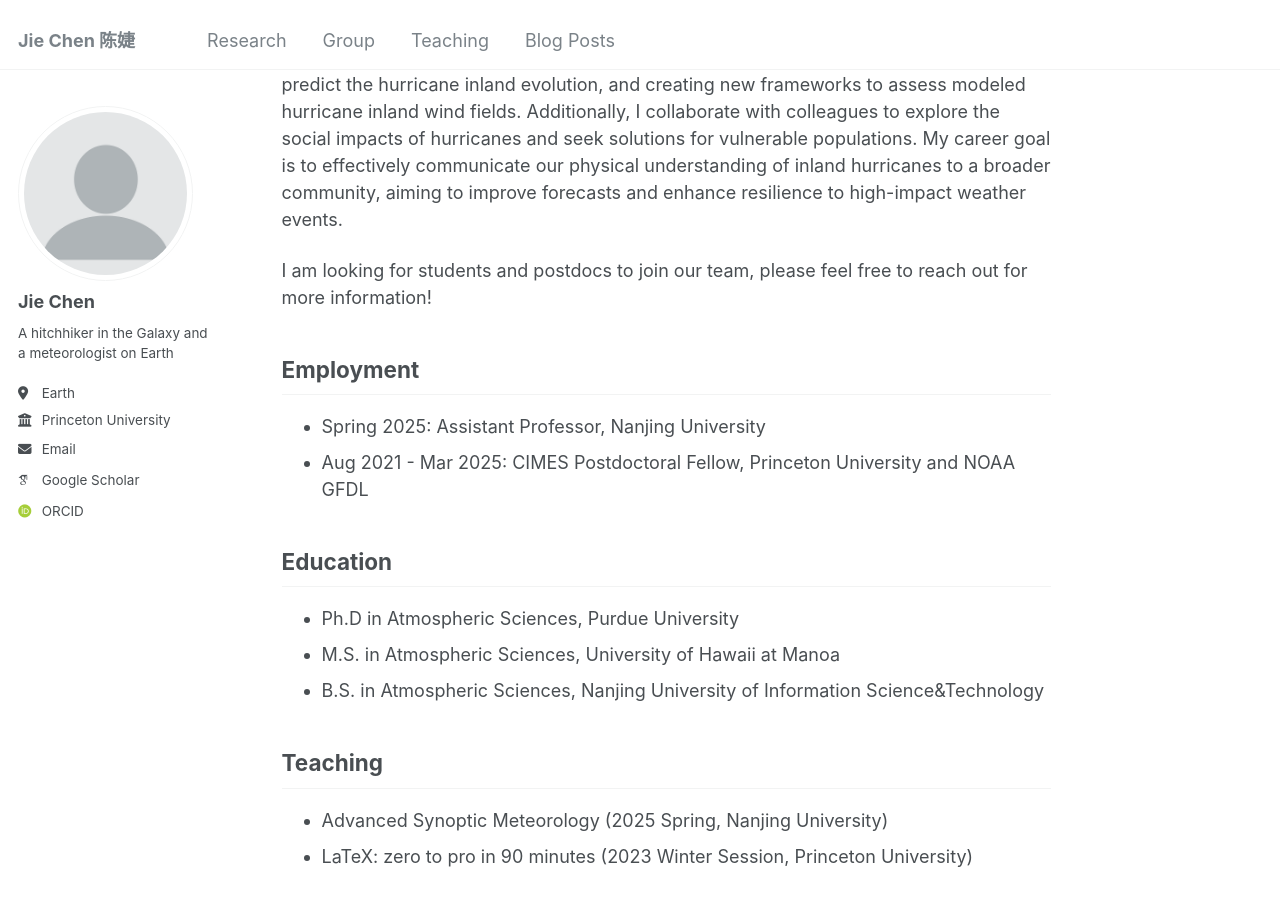
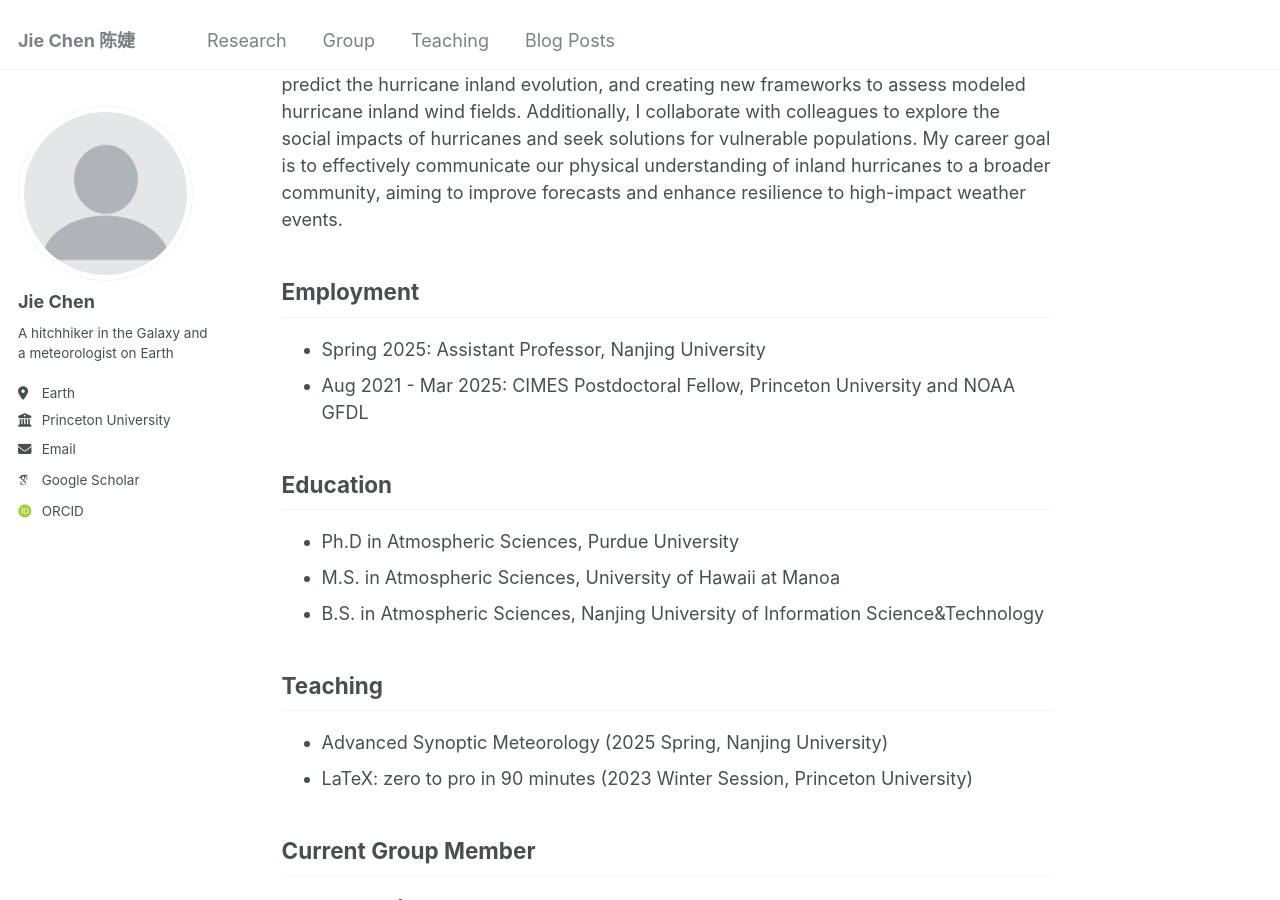
Before and after one commit to chenjie042/chenjie042.github.io, a Jekyll site: the page built from _pages/about.md, in a window 1280 px wide and 900 px high, scrolled down 342 px. Built offline with Jekyll 4.4.1, drawn with Linux system fonts in a browser that asks for light colours; some web fonts are replaced.

Commit message:
Update about.md

```diff
--- a/_pages/about.md
+++ b/_pages/about.md
@@ -11,8 +11,6 @@ redirect_from:
 I am a CIMES postdoctoral research associate at Princeton University and NOAA GFDL, where I collaborate closely with Dr. Lucas Harris in the FV3 team (since August 2021). Prior to joining Princeton, I did my PhD with Prof. Dan Chavas in the Department of Earth, Atmospheric, and Planetary Sciences at Purdue University. I will be joining the Nanjing-Helsinki Institute in Atmospheric and Earth System Sciences (NHI) at Nanjing University as an assistant professor in Spring 2025.
 
 Motivated by my experiences in storm chasing and hazard reconnaissance during Hurricane Irma in 2017, my research focuses primarily on landfalling tropical cyclones and extreme weather in a changing environment. I am dedicated to: advancing the physical understanding of landfalling hurricanes, developing theoretical solutions to describe and predict the hurricane inland evolution, and creating new frameworks to assess modeled hurricane inland wind fields. Additionally, I collaborate with colleagues to explore the social impacts of hurricanes and seek solutions for vulnerable populations. My career goal is to effectively communicate our physical understanding of inland hurricanes to a broader community, aiming to improve forecasts and enhance resilience to high-impact weather events.
-
-I am looking for students and postdocs to join our team, please feel free to reach out for more information!
 
 
 Employment
```
